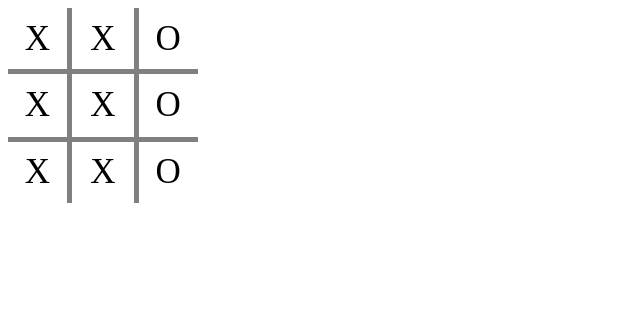
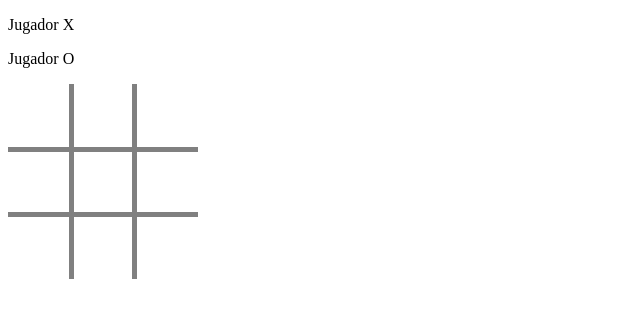
Before and after one commit to StevenLzn/tic-tac-toe-js, a plain HTML site: page index.html in a window 1280 px wide. Shown: the whole page, without its empty margins (0-640 px from the left). Drawn offline with Linux system fonts and the light colour scheme.

Commit message:
Arreglos de diseño, agregada logica inicial del juego

```diff
--- a/index.html
+++ b/index.html
@@ -9,24 +9,25 @@
 </head>
 <body>
     <div class="game-header">
-
+        <p>Jugador X</p>
+        <p>Jugador O</p>
     </div>
     <table class="game-container">
         <tbody>
             <tr>
-                <td class="cell">X</td>
-                <td class="cell">X</td>
-                <td class="cell">O</td>
+                <td class="cell"></td>
+                <td class="cell"></td>
+                <td class="cell"></td>
             </tr>
             <tr>
-                <td class="cell">X</td>
-                <td class="cell">X</td>
-                <td class="cell">O</td>
+                <td class="cell"></td>
+                <td class="cell"></td>
+                <td class="cell"></td>
             </tr>
             <tr>
-                <td class="cell">X</td>
-                <td class="cell">X</td>
-                <td class="cell">O</td>
+                <td class="cell"></td>
+                <td class="cell"></td>
+                <td class="cell"></td>
             </tr>
         </tbody>
     </table>
--- a/scripts/main.js
+++ b/scripts/main.js
@@ -0,0 +1,23 @@
+let turnX = true;
+const winningConditions = [[0,1,2], [3,4,5], [6,7,8], [0,3,6], [1,4,7], [2,5,8], [0,4,8], [2,4,6]];
+
+const cells = document.querySelectorAll('.cell');
+
+for (let i = 0; i < cells.length; i++) {
+    cells[i].addEventListener('click', clickCell);
+    cells[i].param = i;
+}
+
+
+function clickCell(e) {
+    for (let i = 0; i < cells.length; i++) {
+        if (i == e.target.param) {
+            if (turnX) {
+                cells[i].innerHTML = 'X'
+            } else{
+                cells[i].innerHTML = 'O'
+            }
+        }
+    }
+    turnX = !turnX;
+}
--- a/styles/style.css
+++ b/styles/style.css
@@ -6,8 +6,14 @@
     font-size: 35px;
 }
 
+tr {
+    height: 65px;
+}
+
 .cell {
+    width: 33%;
     border: 5px solid gray;
+    cursor: default;
 }
 
 tr:first-child .cell {
```
